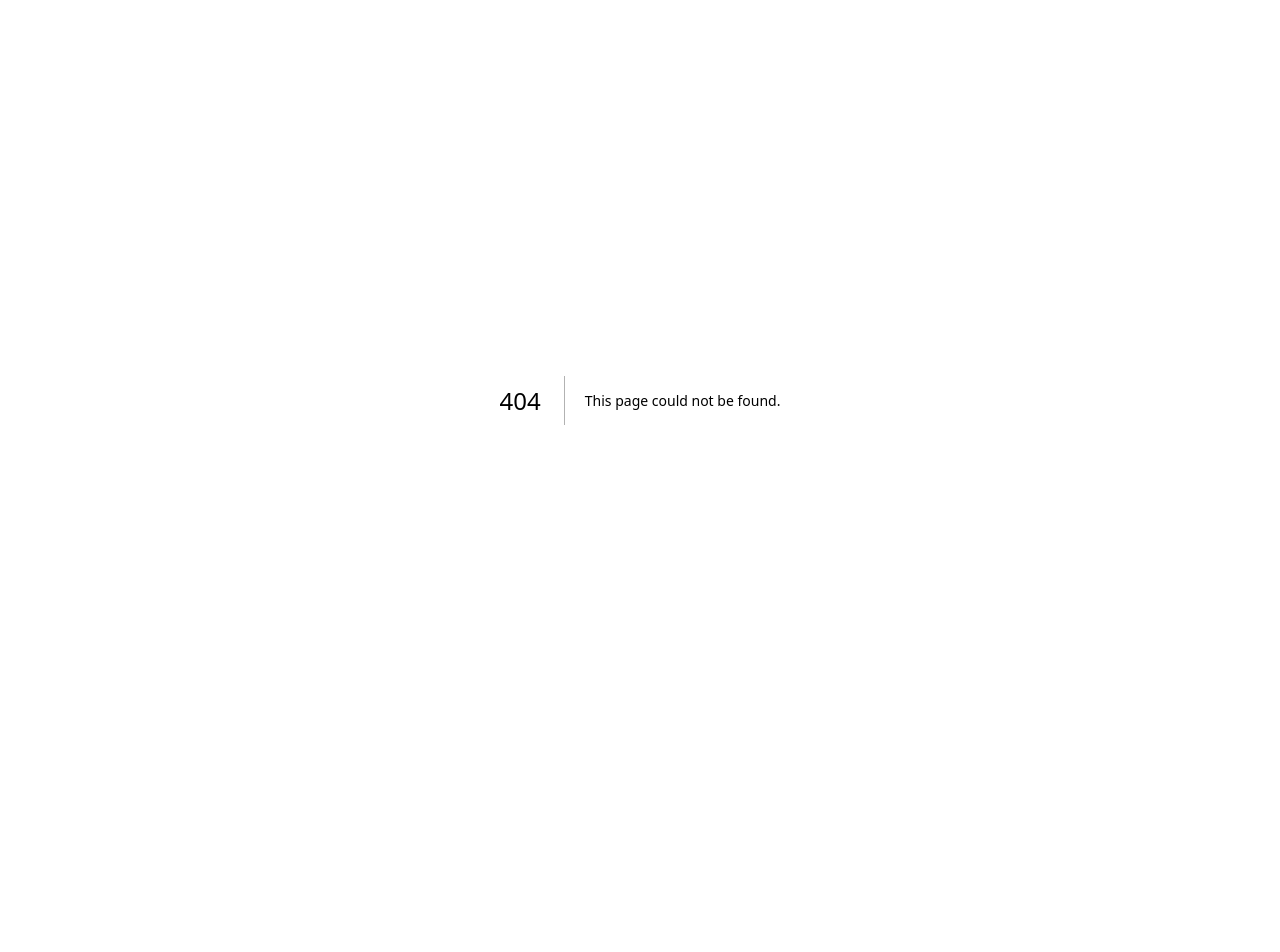
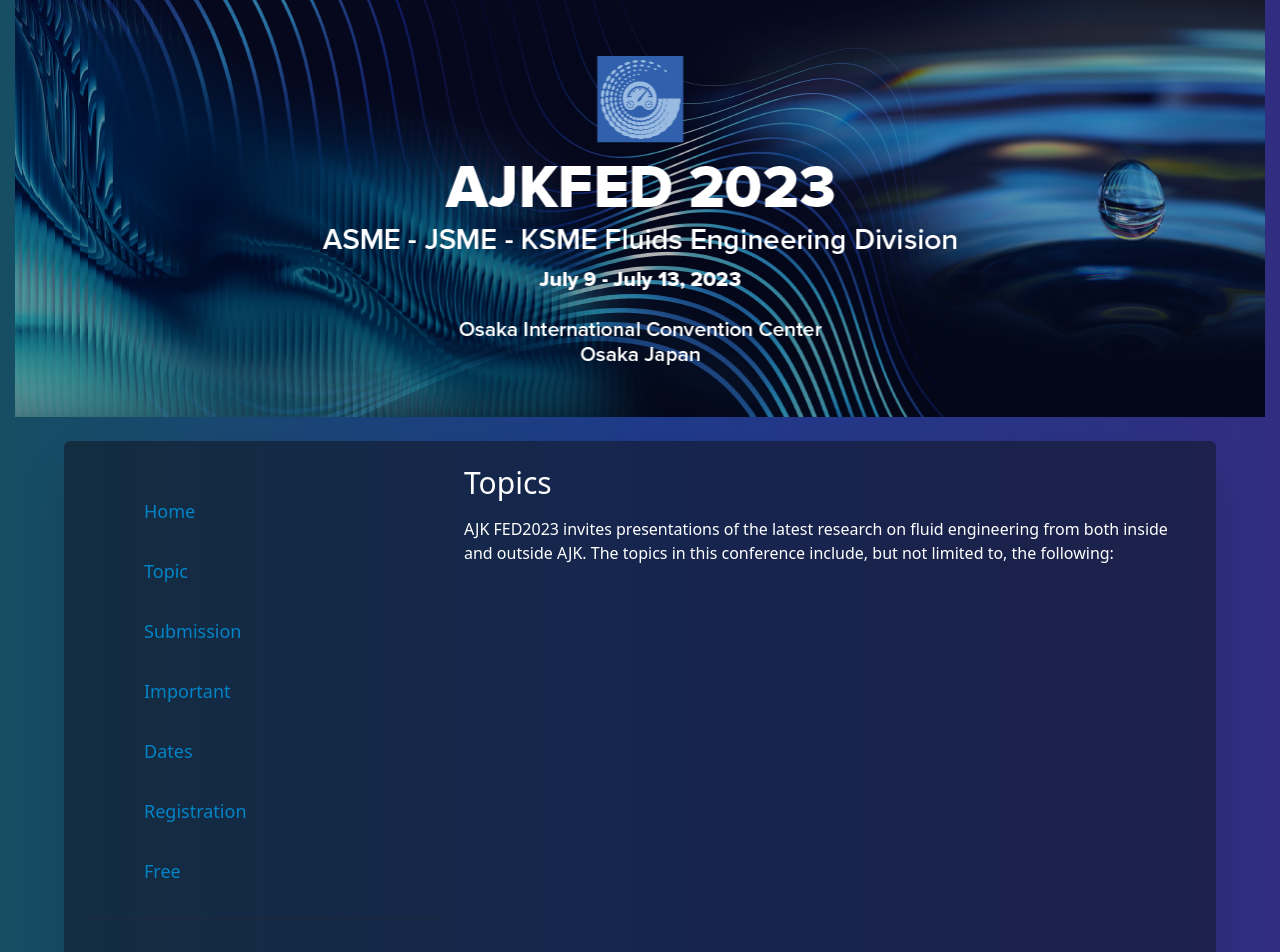
Before and after one commit to OwLu0905/fluid, a Next.js app: page /topic in a window 1280 px wide. Before the commit this address had no page. Shown: the top 952 px of the page. Before the commit the page ends 800 px from the top, so only its background shows below. Built offline with nearby package versions, Linux system fonts and the light colour scheme.

Commit message:
dynamic title tmp

```diff
--- a/src/component/layouts/AppLayout.tsx
+++ b/src/component/layouts/AppLayout.tsx
@@ -8,12 +8,12 @@
 const AppLayout: React.ElementType = ({ children }: any) => {
   return (
     <>
-      <Head>
+      {/* <Head>
         <title>Fluid</title>
         <meta name="description" content="conference" />
         <meta name="viewport" content="width=device-width, initial-scale=1" />
         <link rel="icon" href="/favicon.ico" />
-      </Head>
+      </Head> */}
       {/** <Header> */}
       {/* <div className="bg-gradient-to-r from-[#001839]  to-[#001839]/90 min-h-screen flex flex-col"> */}
       <div className="bg-gradient-to-r from-cyan-900 via-blue-900 to-indigo-900 min-h-screen flex flex-col">
--- a/src/component/sidebar/Navlist.tsx
+++ b/src/component/sidebar/Navlist.tsx
@@ -1,31 +1,44 @@
 import Link from "next/link";
 import React from "react";
 
+// <li className="peer/home hover:border-l-2 px-2 py-2 hover:border-amber-600 hover:text-gray-300 hover:bg-sky-400/10">
 const Navlist = () => {
   return (
     <ul className="space-y-4 text-sm md:text-lg">
       <li className="hover:border-l-2 px-2 py-2 hover:border-amber-600 hover:text-gray-300 hover:bg-sky-400/10">
-        <Link as="" href="/">
+        <Link className="block w-full" href="/" scroll={false}>
           Home
         </Link>
       </li>
       <li className="hover:border-l-2 px-2 py-2 hover:border-amber-600 hover:text-gray-300 hover:bg-sky-400/10">
-        <Link href="/topics">Topic</Link>
+        <Link className="block w-full" href="/topic" scroll={false}>
+          Topic
+        </Link>
       </li>
       <li className="hover:border-l-2 px-2 py-2 hover:border-amber-600 hover:text-white hover:bg-sky-400/10">
-        <Link href="/">Submission</Link>
+        <Link className="block w-full" href="/submissions" scroll={false}>
+          Submission
+        </Link>
       </li>
       <li className="hover:border-l-2 px-2 py-2 hover:border-amber-600 hover:text-white hover:bg-sky-400/10">
-        <Link href="/">Important</Link>
+        <Link className="block w-full" href="/">
+          Important
+        </Link>
       </li>
       <li className="hover:border-l-2 px-2 py-2 hover:border-amber-600 hover:text-white hover:bg-sky-400/10">
-        <Link href="/">Dates</Link>
+        <Link className="block w-full" href="/">
+          Dates
+        </Link>
       </li>
       <li className="hover:border-l-2 px-2 py-2 hover:border-amber-600 hover:text-white hover:bg-sky-400/10">
-        <Link href="/">Registration</Link>
+        <Link className="block w-full" href="/">
+          Registration
+        </Link>
       </li>
       <li className="hover:border-l-2 px-2 py-2 hover:border-amber-600 hover:text-white hover:bg-sky-400/10">
-        <Link href="/">Free</Link>
+        <Link className="block w-full" href="/">
+          Free
+        </Link>
       </li>
     </ul>
   );
--- a/src/pages/_app.tsx
+++ b/src/pages/_app.tsx
@@ -1,6 +1,7 @@
 import "@/styles/globals.css";
 import type { AppProps } from "next/app";
 import App from "next/app";
+import Head from "next/head";
 import { useRef } from "react";
 
 const Noop: React.ElementType = ({ children }) => <>{children}</>;
@@ -14,10 +15,21 @@
   //
   const Layout = (Component as any).Layout || Noop;
 
+  console.log(Component.displayName);
   return (
-    <Layout pageProps={pageProps}>
-      <Component {...pageProps} />
-    </Layout>
+    <>
+      <Head>
+        <title>
+          {Component.displayName ? `Fluid-${Component.displayName}` : "Fluid"}
+        </title>
+        <meta name="description" content="conference" />
+        <meta name="viewport" content="width=device-width, initial-scale=1" />
+        <link rel="icon" href="/favicon.ico" />
+      </Head>
+      <Layout pageProps={pageProps}>
+        <Component {...pageProps} />
+      </Layout>
+    </>
   );
 };
 
--- a/src/pages/index.tsx
+++ b/src/pages/index.tsx
@@ -12,9 +12,9 @@
 const Home = () => {
   return (
     <>
-      <Container>
-        <HomePage />
-      </Container>
+      {/* <Container> */}
+      <HomePage />
+      {/* </Container> */}
     </>
   );
 };
--- /dev/null
+++ b/src/pages/submissions/index.tsx
@@ -0,0 +1,18 @@
+import AppLayout from "@/component/layouts/AppLayout";
+
+const Submissions = () => {
+  return (
+    <section className="mx-auto block w-full text-white">
+      <h1 className="pb-4 text-3xl">Abstract Submission</h1>
+      <p>
+        AJK FED2023 invites presentations of the latest research on fluid
+        engineering from both inside and outside AJK. The topics in this
+        conference include, but not limited to, the following:
+      </p>
+    </section>
+  );
+};
+
+Submissions.Layout = AppLayout;
+Submissions.displayName = "Submissions";
+export default Submissions;
--- /dev/null
+++ b/src/pages/topic/index.tsx
@@ -0,0 +1,19 @@
+import AppLayout from "@/component/layouts/AppLayout";
+import React from "react";
+
+const Topics = () => {
+  return (
+    <section className="mx-auto block w-full text-white">
+      <h1 className="pb-4 text-3xl">Topics</h1>
+      <p>
+        AJK FED2023 invites presentations of the latest research on fluid
+        engineering from both inside and outside AJK. The topics in this
+        conference include, but not limited to, the following:
+      </p>
+    </section>
+  );
+};
+
+Topics.Layout = AppLayout;
+Topics.displayName = "Topics";
+export default Topics;
```
Also changed, not shown: 5 other files (tests, documents, lock files or other folders).
